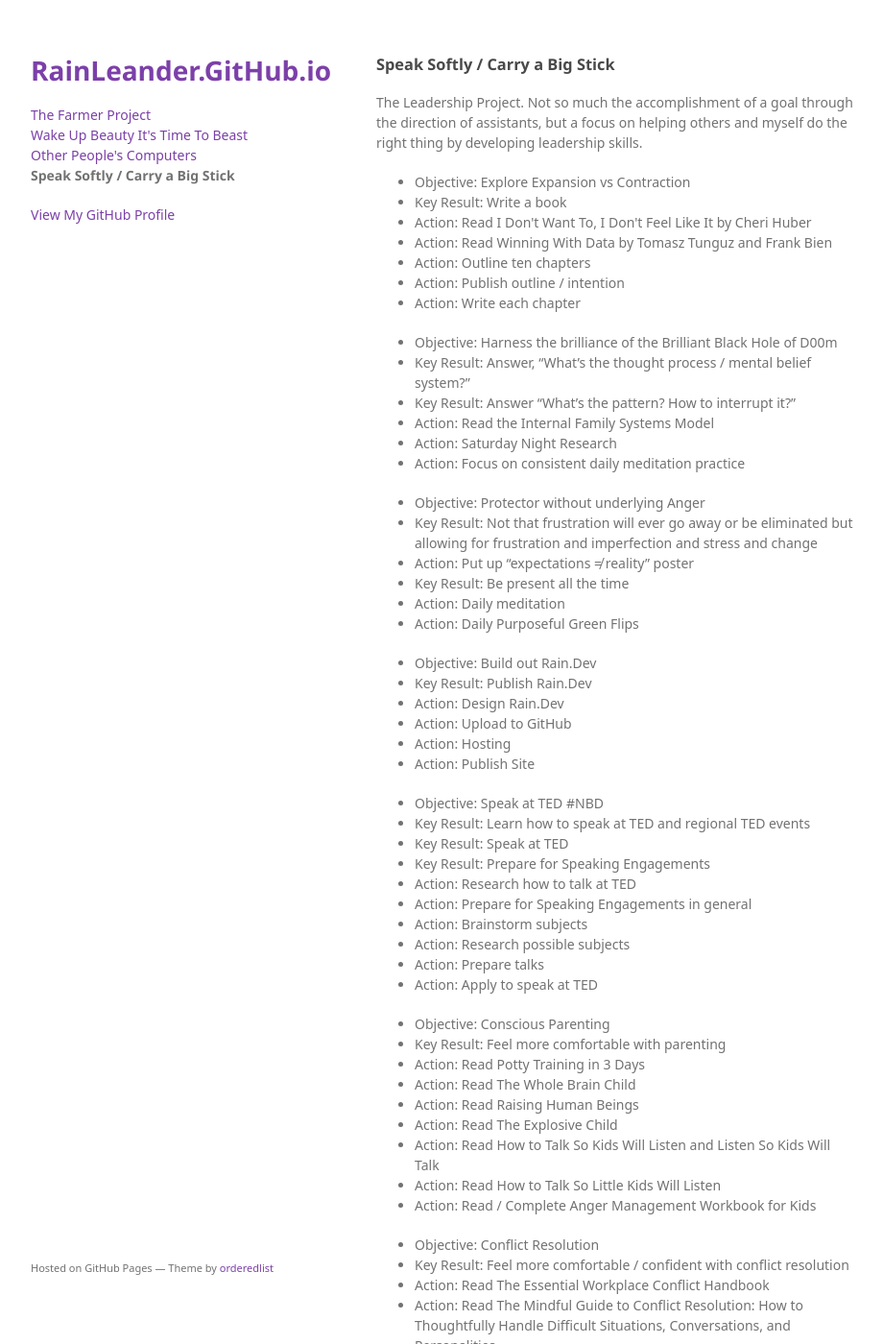
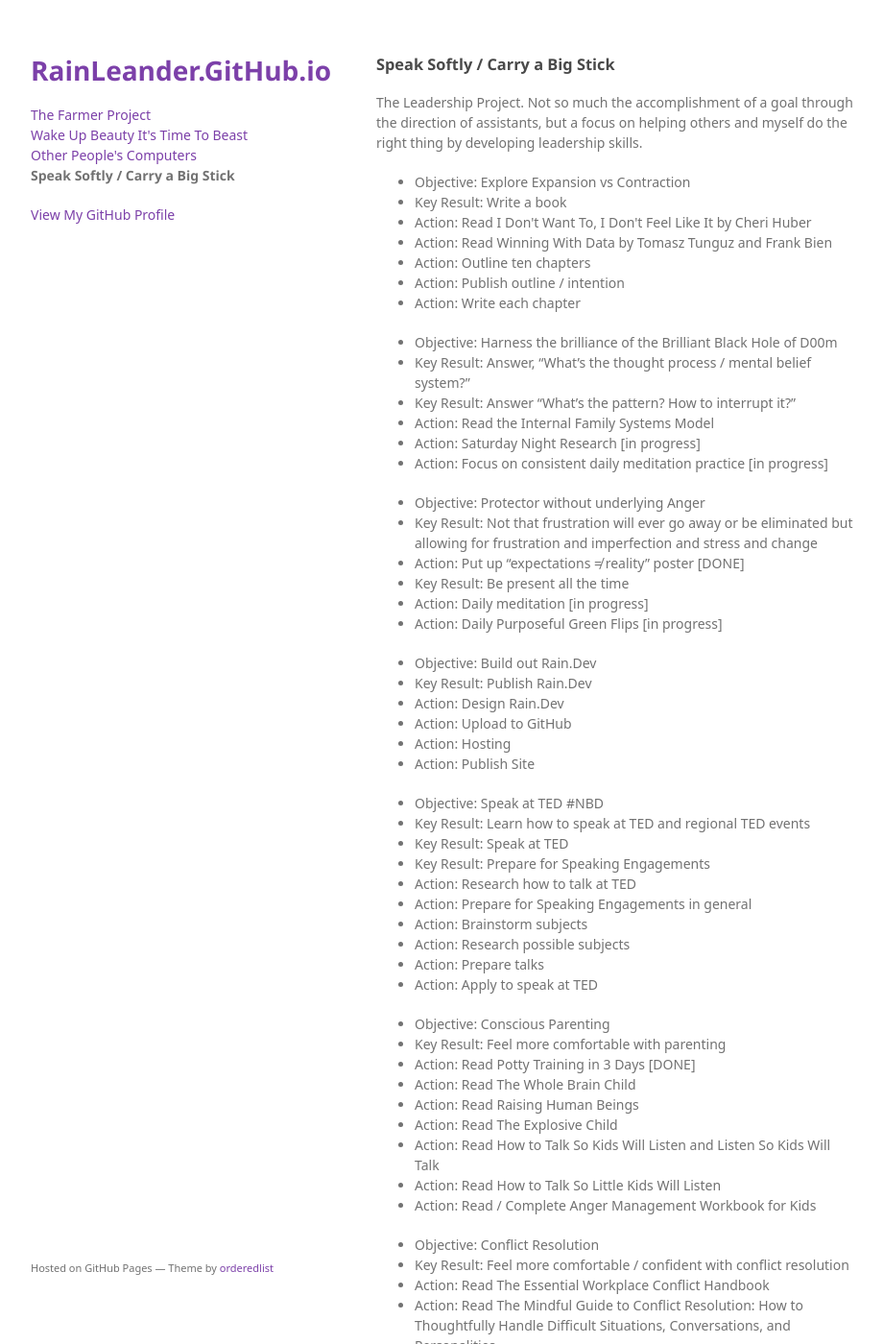
Before and after one commit to rainleander/rainleander.github.io, a Jekyll site: the page speak-softly.html, which Jekyll copies as it is, in a window 1280 px wide and 1400 px high. Shown: the whole window at 96% size, without its empty margins (178-1098 px from the left). Built offline with Jekyll 4.4.1, drawn with Linux system fonts in a browser that asks for light colours; some web fonts are replaced; some of the changed text lies outside the part shown.

Commit message:
Update speak-softly.html

```diff
--- a/speak-softly.html
+++ b/speak-softly.html
@@ -41,15 +41,15 @@
           <li>Key Result: Answer, “What’s the thought process / mental belief system?”</li>
           <li>Key Result: Answer “What’s the pattern? How to interrupt it?”</li>
           <li>Action: Read the Internal Family Systems Model</li>
-          <li>Action: Saturday Night Research</li>
-          <li>Action: Focus on consistent daily meditation practice</li></ul>
+          <li>Action: Saturday Night Research [in progress]</li>
+          <li>Action: Focus on consistent daily meditation practice [in progress]</li></ul>
 
         <ul><li>Objective: Protector without underlying Anger</li>
           <li>Key Result: Not that frustration will ever go away or be eliminated but allowing for frustration and imperfection and stress and change</li>
-          <li>Action: Put up “expectations ≠ reality” poster</li>
+          <li>Action: Put up “expectations ≠ reality” poster [DONE]</li>
           <li>Key Result: Be present all the time</li>
-          <li>Action: Daily meditation</li>
-          <li>Action: Daily Purposeful Green Flips</li></ul>
+          <li>Action: Daily meditation [in progress]</li>
+          <li>Action: Daily Purposeful Green Flips [in progress]</li></ul>
 
         <ul><li>Objective: Build out Rain.Dev</li>
           <li>Key Result: Publish Rain.Dev</li>
@@ -71,7 +71,7 @@
 
         <ul><li>Objective: Conscious Parenting</li>
           <li>Key Result: Feel more comfortable with parenting</li>
-          <li>Action: Read Potty Training in 3 Days</li>
+          <li>Action: Read Potty Training in 3 Days [DONE]</li>
           <li>Action: Read The Whole Brain Child</li>
           <li>Action: Read Raising Human Beings</li>
           <li>Action: Read The Explosive Child</li>
@@ -98,7 +98,7 @@
           <li>Key Result: End Toxic Relationships</li>
           <li>Key Result: Navigate Alternative Interpersonal Communication</li>
           <li>Action: Discuss with Life Coach</li>
-          <li>Action: Read The Power of Now</li>
+          <li>Action: Read The Power of Now [DONE]</li>
           <li>Action: Complete Practicing The Power of Now</li>
           <li>Action: Read Thanks for the Feedback: The Science and Art of Receiving Feedback Well</li></ul>
 
```
